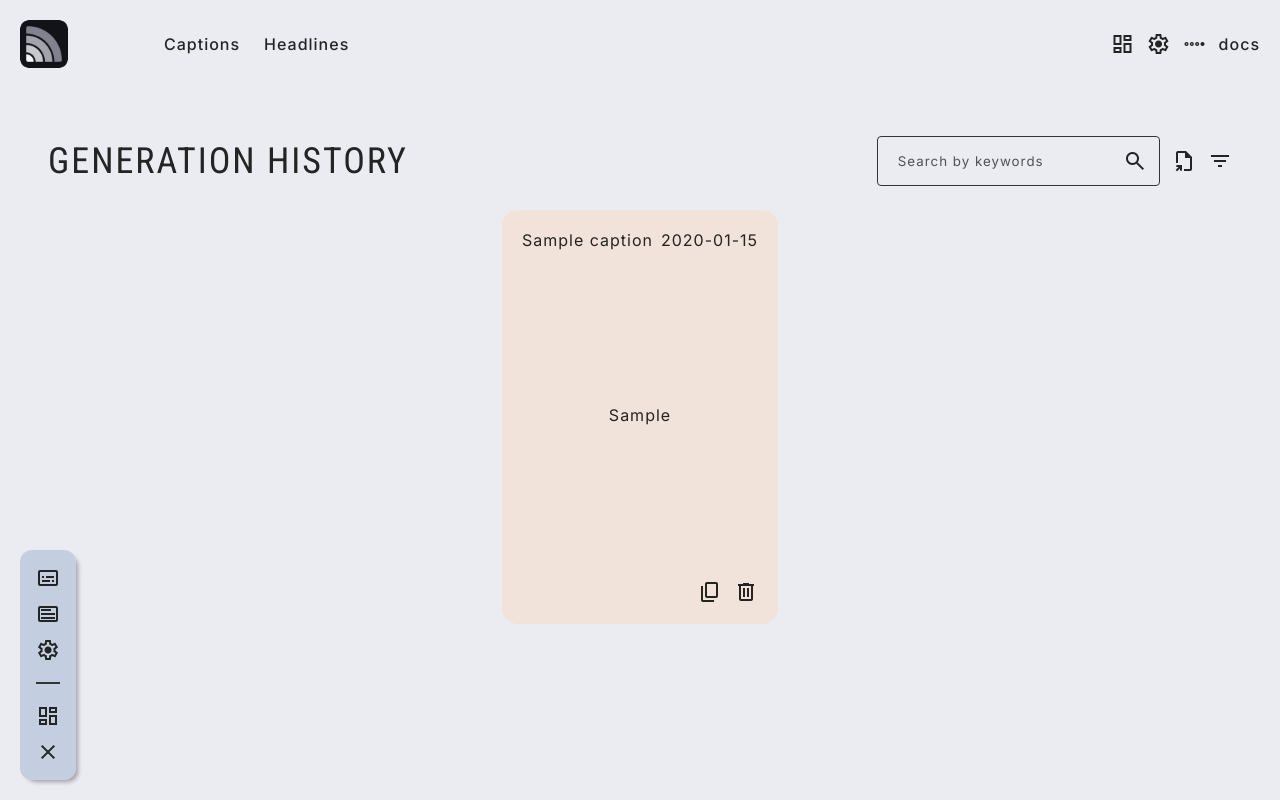
After one commit to coderadi-in/ECHO, a Flask app: page /app/history in a window 1280 px wide. The commit adds this page. Run offline with Flask 3, Linux system fonts and the light colour scheme; a user stored in the database is signed in; tables that the repository leaves empty hold one stand-in row (values such as "Sample post"); parts of the project's set-up code (start-up, migrations or seed data) failed here and were passed over.

Commit message:
Started history page.

```diff
--- a/routers/app.py
+++ b/routers/app.py
@@ -45,12 +45,14 @@ def dashboard():
     # COUNT CURRENT MONTH'S GENERATIONS
     month_captions_count = Caption.query.filter(
         Caption.user == current_user.id,
-        extract('month', Caption.created_at) == date.today().month
+        extract('month', Caption.created_at) == date.today().month,
+        Caption.deleted == False
     ).count()
 
     month_headlines_count = Headline.query.filter(
         Headline.user == current_user.id,
-        extract('month', Headline.created_at) == date.today().month
+        extract('month', Headline.created_at) == date.today().month,
+        Headline.deleted == False
     ).count()
 
     month_gens = month_captions_count + month_headlines_count
@@ -81,6 +83,7 @@ def settings():
 
 # | SETTINGS UPDATE ROUTE
 @app.route('/settings/update/<field>', methods=['POST'])
+@login_required
 def update_settings(field):
     if (field == 'profile'):
         current_user.name = request.form.get('name', current_user.name)
@@ -128,6 +131,7 @@ def update_settings(field):
 
 # | SETTINGS DATA ROUTE
 @app.route('/settings/data/<function>')
+@login_required
 def handle_data(function):
     if (function == 'clear'):
         for caption in current_user.captions:
@@ -195,6 +199,33 @@ def handle_data(function):
 def history():
     return render_template('pages/history.html')
 
+# | DELETE GENERATION ROUTE
+@app.route('/history/delete/<category>')
+@login_required
+def delete_generation(category):
+    gen_id = request.args.get('id')
+    gen = None
+
+    if (not gen_id):
+        flash("Couldn't find the generation to delete.", "error")
+        return redirect(url_for('app.history'))
+
+    if (category.lower() == 'caption'):
+        gen = Caption.query.get(gen_id)
+
+    elif (category.lower() == 'headline'):
+        gen = Headline.query.get(gen_id)
+
+    if (not gen):
+        flash("Couldn't find the generation to delete.", "error")
+        return redirect(url_for('app.history'))
+
+    gen.deleted = True
+    db.session.commit()
+
+    flash("The generation has been deleted.", "check_circle")
+    return redirect(url_for('app.history'))
+
 # & ACCOUNT ROUTE
 @app.route('/account')
 @login_required
--- a/static/base/_utility.css
+++ b/static/base/_utility.css
@@ -389,6 +389,15 @@ html {
 
 .input::placeholder { color: var(--color-text-alt); }
 
+.input[type="search"]::-webkit-search-cancel-button {
+    -webkit-appearance: none;
+    width: 16px;
+    height: 16px;
+    background-image: url('/static/assets/icons/close.svg');
+    background-size: contain;
+    cursor: pointer;
+}
+
 textarea.input {
     height: 148px;
     resize: vertical;
--- /dev/null
+++ b/static/css/pages/history.css
@@ -0,0 +1,51 @@
+/* ================================================== */
+/* TOP SECTION */
+/* ================================================== */
+
+.top-section .content { min-width: 30%; }
+
+.top-section .search-bar { border: 1px solid var(--color-border); }
+.top-section .search-bar .input { background: transparent; }
+
+.top-section #filterTarget { anchor-name: --filterAnchor; }
+.top-section #filterPopover {
+    position: absolute;
+    position-anchor: --filterAnchor;
+    position-area: bottom left;
+    border: none;
+    background-color: var(--color-surface-alt);
+    backdrop-filter: blur(4px);
+    transition: transform 0.3s cubic-bezier(0.911, 0.161, 0.181, 0.797);
+    transform-origin: top right;
+    transform: scale(0);
+}
+
+.top-section #filterPopover.open { transform: scale(1); }
+
+/* ================================================== */
+/* CARDS SECTION */
+/* ================================================== */
+
+.cards-section .card {
+    aspect-ratio: 2 / 3;
+    max-width: 400px;
+    margin: 0 auto;
+}
+
+/* ================================================== */
+/* DELETE POPOVER */
+/* ================================================== */
+
+.main #deleteConfirmation {
+    position: absolute;
+    border: none;
+    background-color: var(--color-surface-main);
+    color: var(--color-text-main);
+    backdrop-filter: blur(4px);
+    width: min(500px, 100%);
+    margin: auto;
+    transition: transform 0.3s cubic-bezier(0.911, 0.161, 0.181, 0.797);
+    transform-origin: center;
+    transform: scale(0);
+}
+.main #deleteConfirmation.open { transform: scale(1); }
--- /dev/null
+++ b/static/js/pages/history.js
@@ -0,0 +1,65 @@
+// ==================================================
+// ELEMENT REFERENCE
+// ==================================================
+
+const popovers = document.querySelector('.main').querySelectorAll('[popover]');
+const deleteLink = document.querySelector('#deleteConfirmation .ulink');
+
+const cards = document.querySelectorAll('.card');
+const colors = [ '#F6DECBA0', '#FCC5D2A0', '#DFDDE3A0', '#CCF5F5A0', '#C2EDFFA0' ];
+
+const copyBtns = document.querySelectorAll(".copy-content");
+const deleteBtns = document.querySelectorAll('.delete-btn');
+
+// ==================================================
+// FUNCTIONS
+// ==================================================
+
+// * FUNCTION TO APPLY RANDOM BACKGROUND COLOR TO EACH CARD
+function applyRandomBackgroundColor() {
+    cards.forEach(card => {
+        const randomColor = colors[Math.floor(Math.random() * colors.length)];
+        card.style.backgroundColor = randomColor;
+    });
+}
+
+// * FUNCTION TO COPY CONTENT TO CLIPBOARD
+function copyToClipboard(btnElement) {
+    const content = btnElement.dataset.content;
+    navigator.clipboard.writeText(content);
+    btnElement.textContent = 'check';
+}
+
+// * FUNCTION TO CREATE HREF OF A TAG FOR DELETION
+function createDeleteHref(btnElement) {
+    const id = btnElement.dataset.id;
+    const type = btnElement.dataset.type;
+    return `/app/history/delete/${type}?id=${id}`;
+}
+
+// ==================================================
+// EVENT LISTENERS
+// ==================================================
+
+// & INITIAL DISPLAY SETTINGS
+document.addEventListener('DOMContentLoaded', applyRandomBackgroundColor);
+
+// & EVENT LISTENER FOR POPOVERS BEFORE-TOGGLE
+popovers.forEach(popover => {
+    popover.addEventListener('beforetoggle', () => {
+        setTimeout(() => {
+            popover.classList.toggle('open');
+        }, 100);
+    });
+});
+
+// & EVENT LISTENERS FOR COPY-BTNS CLICK
+copyBtns.forEach(btn => { btn.addEventListener('click', () => { copyToClipboard(btn); }); });
+
+// & EVENT LISTENERS FOR DELETE-BTNS CLICK
+deleteBtns.forEach(btn => {
+    btn.addEventListener('click', () => {
+        const url = createDeleteHref(btn);
+        deleteLink.setAttribute('href', url);
+    });
+});
--- /dev/null
+++ b/templates/pages/history.html
@@ -0,0 +1,84 @@
+<!DOCTYPE html>
+<html lang="en">
+
+<head>
+    <meta charset="UTF-8">
+    <meta name="viewport" content="width=device-width, initial-scale=1.0">
+    <link rel="pre-connect" href="https://fonts.googleapis.com">
+
+    <link rel="shortcut icon" href="{{ url_for('static', filename='assets/icons/favicon.ico') }}" type="image/x-icon">
+    <title>History &bull; ECHO</title>
+
+    <link rel="stylesheet" href="{{ url_for('static', filename='base/_utility.css') }}">
+    <link rel="stylesheet" href="{{ url_for('static', filename='css/pages/history.css') }}">
+</head>
+
+<body>
+    {% include 'components/msg.html' %}
+
+    {% include 'components/header.html' %}
+    {% include 'components/controls.html' %}
+
+    <main class="main">
+        <section class="section p-48 content column gap-24">
+            <div class="top-section res-row h-sb">
+                <h1 class="h1">Generation history</h1>
+
+                <div class="content row gap-12">
+                    <div class="search-bar row gap-12 pv-8 ph-12 rounded-4 w-full">
+                        <input type="search" placeholder="Search by keywords" class="input w-full">
+                        <button class="link btn symbol">search</button>
+                    </div>
+                    <a href="/app/settings/data/export" class="link symbol">file_export</a>
+                    <button class="link btn symbol" id="filterTarget" popovertarget="filterPopover">filter_list</button>
+                </div>
+
+                <div class="rounded-12" id="filterPopover" popover>
+                    <div class="content rounded-12 p-12 column gap-12">
+                        <span class="link text" id="showAll">All</span>
+                        <span class="link text" id="showCaptions">Captions</span>
+                        <span class="link text" id="showHeadlines">Headlines</span>
+                        <span class="link text" id="showSaved">Saved</span>
+                    </div>
+                </div>
+            </div>
+
+            <div class="cards-section grid cols-auto-400 gap-12">
+                {% for caption in current_user.captions %}
+                {% if not caption.deleted %}
+                <div class="card column h-sb p-20 bg-card rounded-16">
+                    <div class="head res-row h-sb gap-8">
+                        <span class="text">{{ caption.title }}</span>
+                        <span class="text">{{ caption.created_at }}</span>
+                    </div>
+
+                    <p class="para text-center">{{ caption.caption }}</p>
+
+                    <div class="actions row gap-12 h-en">
+                        <button class="link btn symbol copy-content" data-content="{{ caption.caption }}">content_copy</button>
+                        <button class="link btn symbol delete-btn" data-id="{{ caption.id }}" data-type="caption" popovertarget="deleteConfirmation">delete</button>
+                    </div>
+                </div>
+                {% endif %}
+                {% endfor %}
+            </div>
+
+            <div class="rounded-12" id="deleteConfirmation" popover>
+                <div class="content column gap-24 p-16 rounded-12">
+                    <div class="text-content">
+                        <h2 class="h2">Are you sure?</h2>
+                        <span class="text">This action will delete the generation.</span>
+                    </div>
+
+                    <div class="actions">
+                        <a class="ulink">Yeah, go ahead.</a>
+                    </div>
+                </div>
+            </div>
+        </section>
+    </main>
+
+    <script type="module" src="{{ url_for('static', filename='js/pages/history.js') }}"></script>
+</body>
+
+</html>
```
Also changed, not shown: socket_listeners.py (+6 -6 lines), static/assets/icons/close.svg (added), static/css/pages/settings.css (line endings or trailing spaces).
